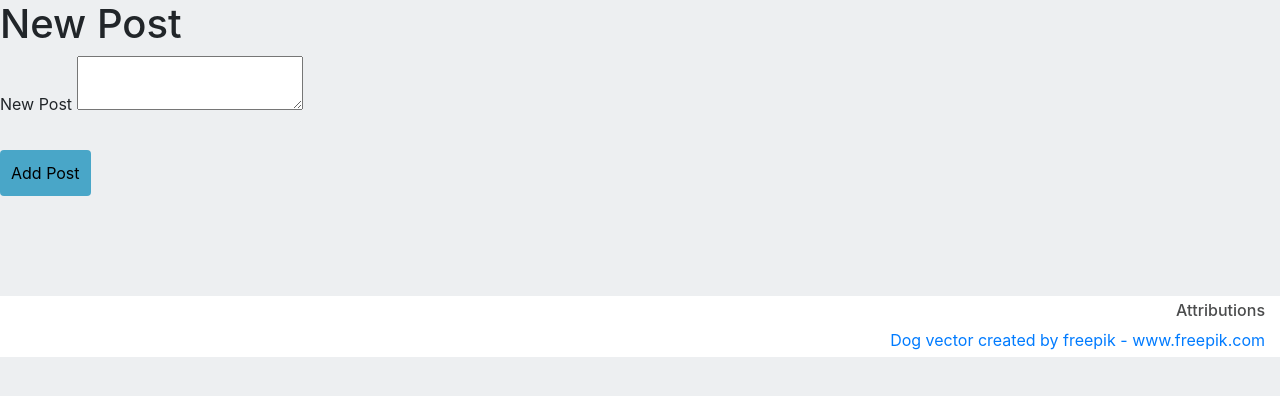
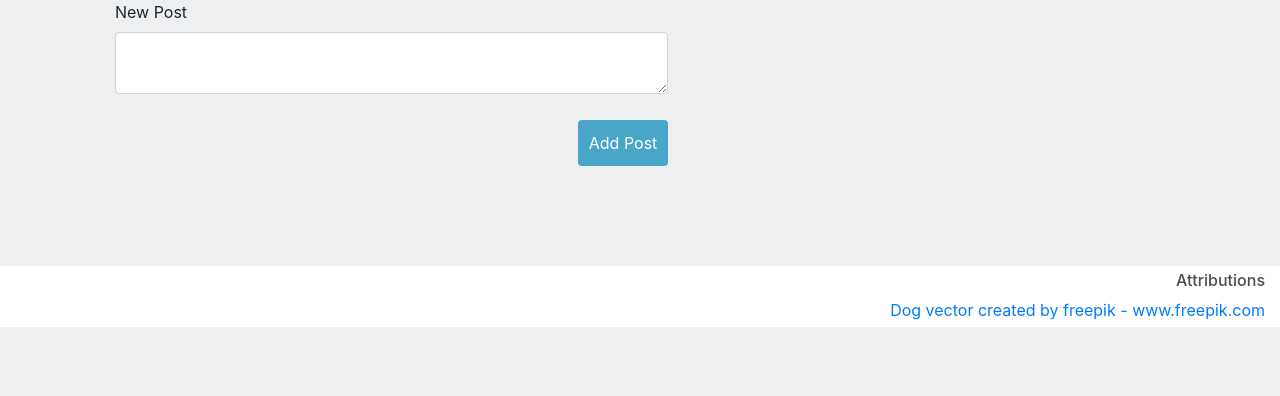
Before and after one commit to ashley190/T4A2-deployment-exercise, a Flask app: template src/templates/new_post.html in a window 1280 px wide. Shown: the top 396 px of the page. Run offline with Flask 2, Linux system fonts and the light colour scheme; the template is opened without the code that fills it: values that come from a table or form of the project are taken from there, others are empty; parts of the project's set-up code (start-up, migrations or seed data) failed here and were passed over; some libraries are stand-ins or nearby versions; some web fonts are replaced.

Commit message:
applied styling to add post and comment pages

```diff
--- a/src/templates/image_upload.html
+++ b/src/templates/image_upload.html
@@ -18,4 +18,4 @@
     </div>
 </div>
 
-{% endblock %} -->
+{% endblock %}
--- a/src/templates/login.html
+++ b/src/templates/login.html
@@ -12,7 +12,6 @@
                 <img src="{{ url_for('static', filename='assets/img/icon.png') }}">
             </div>
             <div class="form-group">
-                <!-- {{ form.username.label }} -->
                 {{ form.username(class="form-control", placeholder="Username") }}
                 {% if form.username.errors %}
                     <ul class="errors">
@@ -24,7 +23,6 @@
             </div>
 
             <div class="form-group">
-                <!-- {{ form.password.label }} -->
                 {{ form.password(class="form-control", placeholder="Password") }}
                 {% if form.password.errors %}
                     <ul class="errors">
--- a/src/templates/new_post.html
+++ b/src/templates/new_post.html
@@ -1,15 +1,17 @@
 {% extends "base.html" %}
 
 {% block content %}
-<h1>New Post</h1>
-<form method="POST" action="{{ url_for('posts.create_group_posts', id=id) }}">
-    {{ form.csrf_token }}
+<div class="add-name">
+    <form class="form-horizontal" method="POST" action="{{ url_for('posts.create_group_posts', id=id) }}">
+        {{ form.csrf_token }}
+        <div class="form-group">
+            {{ form.post.label(class="col-sm-2") }}
+            <div class="col-sm-10">
+                {{ form.post(class="form-control") }}
+                {{ form.submit(class="btn btn-primary gp-update") }}
+            </div>
+        </div>
+    </form>
+</div>
 
-    <fieldset class="form-field">
-        {{ form.post.label }}
-        {{ form.post() }}
-    </fieldset>
-
-    {{ form.submit }}
-</form>
 {% endblock %}
--- a/src/templates/profile_name.html
+++ b/src/templates/profile_name.html
@@ -7,9 +7,7 @@
         <div class="form-group"><label class="col-sm-2">Enter your name</label>
             <div class="col-sm-10">
                 {{ form.profile_name(class="form-control") }}
-                <!-- <input class="form-control" type="text"> -->
                 {{ form.submit(class="btn btn-primary add-name") }}
-                <!-- <button class="btn btn-primary add-name" type="button">Confirm</button> -->
             </div>
         </div>
     </form>
--- a/src/templates/update_post.html
+++ b/src/templates/update_post.html
@@ -4,15 +4,11 @@
 <div class="add-name">
     <form class="form-horizontal" method="POST" action="{{ url_for('posts.update_post', id=id) }}">
         {{ form.csrf_token }}
-    <!-- <form class="form-horizontal"> -->
         <div class="form-group">
             {{ form.post.label(class="col-sm-2") }}
-            <!-- <label class="col-sm-2">Edit post</label> -->
             <div class="col-sm-10">
                 {{ form.post(class="form-control") }}
-                <!-- <textarea class="form-control"></textarea> -->
                 {{ form.submit(class="btn btn-primary gp-update") }}
-                <!-- <button class="btn btn-primary gp-update" type="button">Update post</button> -->
             </div>
         </div>
     </form>
```
Also changed, not shown: src/templates/comment.html (+12 -11 lines), src/templates/group_detail.html (+0 -73 lines).
